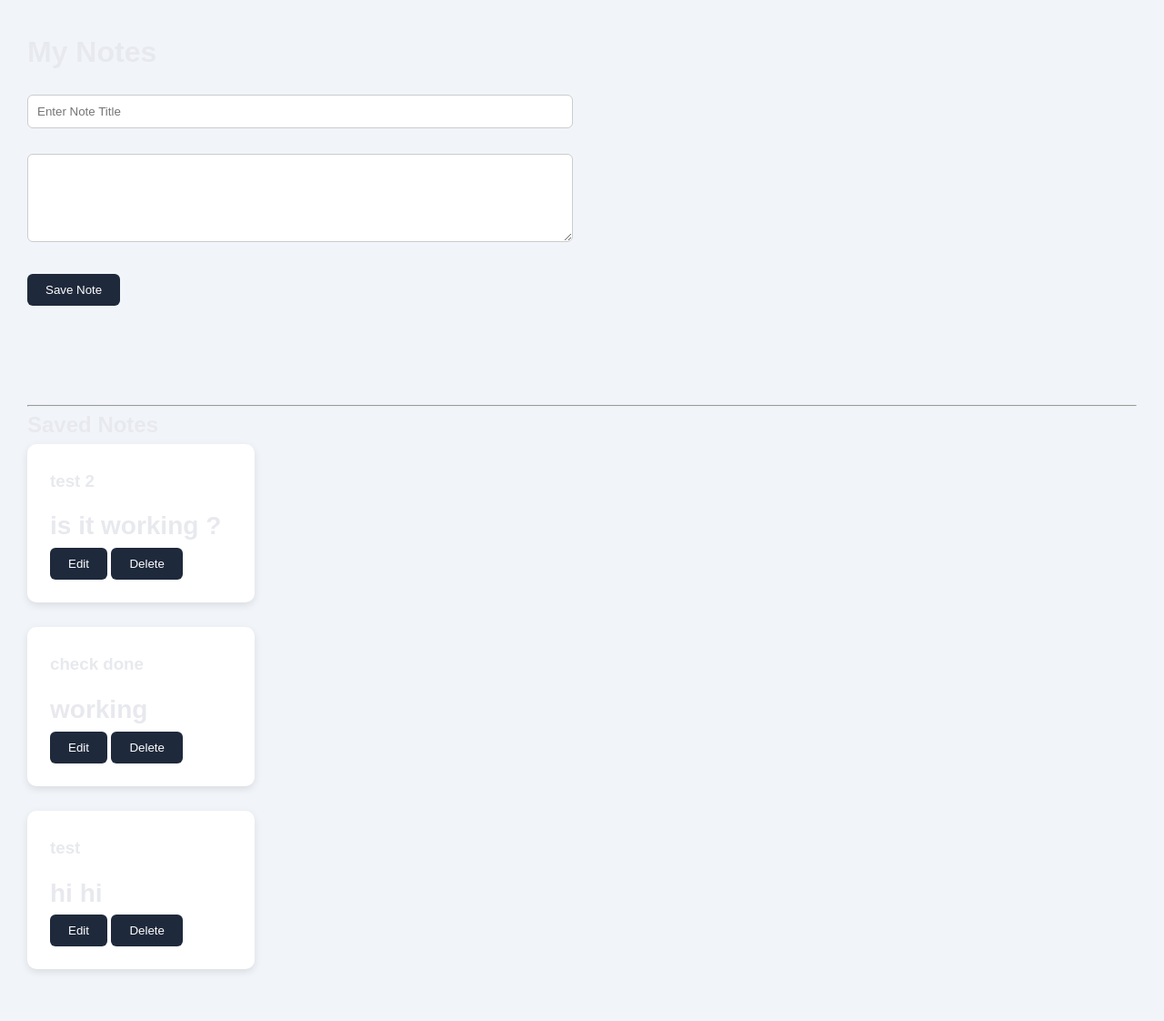
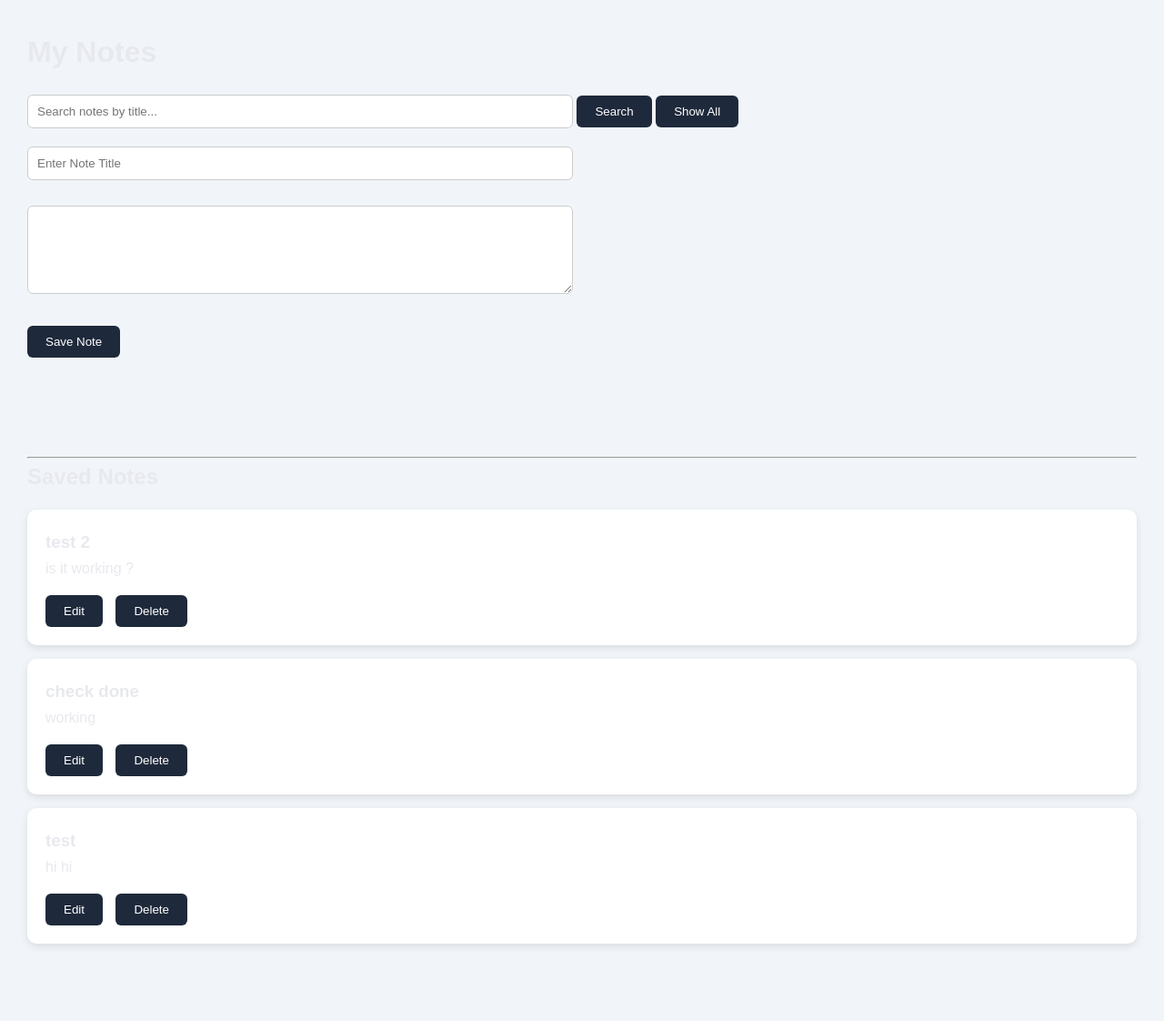
Before and after one commit to Celestial-tech100/AcaNexus-Studivo, a Flask app: page /notes in a window 1280 px wide. Shown: the whole page at 91% size. After the commit the page ends 1040 px from the top, so only its background shows below. Run offline with Flask 3, Linux system fonts and the light colour scheme; data comes from the database, SQL or seed files in the repository; both versions use the stored data as it was after the commit.

Commit message:
Complete notes module with full CRUD and search functionality

```diff
--- a/app.py
+++ b/app.py
@@ -47,7 +47,19 @@ def notes():
 
         conn.commit()
 
-    cursor.execute("SELECT * FROM notes")
+    search = request.args.get("search")
+
+    if search:
+
+        cursor.execute(
+            "SELECT * FROM notes WHERE title LIKE ?",
+            ('%' + search + '%',)
+        )
+
+    else:
+
+        cursor.execute("SELECT * FROM notes")
+
     notes = cursor.fetchall()
 
     conn.close()
--- a/static/css/style.css
+++ b/static/css/style.css
@@ -1341,3 +1341,22 @@ button{
 
     cursor:pointer;
 }
+.note-card{
+    background:white;
+    padding:20px;
+    margin-top:15px;
+    border-radius:10px;
+    box-shadow:0 3px 8px rgba(0,0,0,0.1);
+}
+
+.note-actions{
+    margin-top:15px;
+}
+
+.note-actions a{
+    text-decoration:none;
+}
+
+.note-actions button{
+    margin-right:10px;
+}
--- a/templates/notes.html
+++ b/templates/notes.html
@@ -11,6 +11,21 @@
   <body>
     <div class="main-content">
       <h1>My Notes</h1>
+
+      <form method="GET">
+        <input
+          type="text"
+          name="search"
+          value="{{ request.args.get('search', '') }}"
+          placeholder="Search notes by title..."
+        />
+
+        <button type="submit">Search</button>
+
+        <a href="/notes">
+          <button type="button">Show All</button>
+        </a>
+      </form>
 
       <form method="POST">
         <input
@@ -44,21 +59,24 @@
 
       {% for note in notes %}
 
-      <div class="card">
+      <div class="note-card">
         <h3>{{ note[1] }}</h3>
 
         <p>{{ note[2] }}</p>
 
-        <a href="/edit_note/{{ note[0] }}">
-          <button>Edit</button>
-        </a>
+        <div class="note-actions">
+          <a href="/edit_note/{{ note[0] }}">
+            <button>Edit</button>
+          </a>
 
-        <a href="/delete_note/{{ note[0] }}">
-          <button>Delete</button>
-        </a>
+          <a
+            href="/delete_note/{{ note[0] }}"
+            onclick="return confirm('Delete this note?');"
+          >
+            <button>Delete</button>
+          </a>
+        </div>
       </div>
-
-      <br />
 
       {% endfor %}
     </div>
```
Also changed, not shown: database/acanexus.db.
